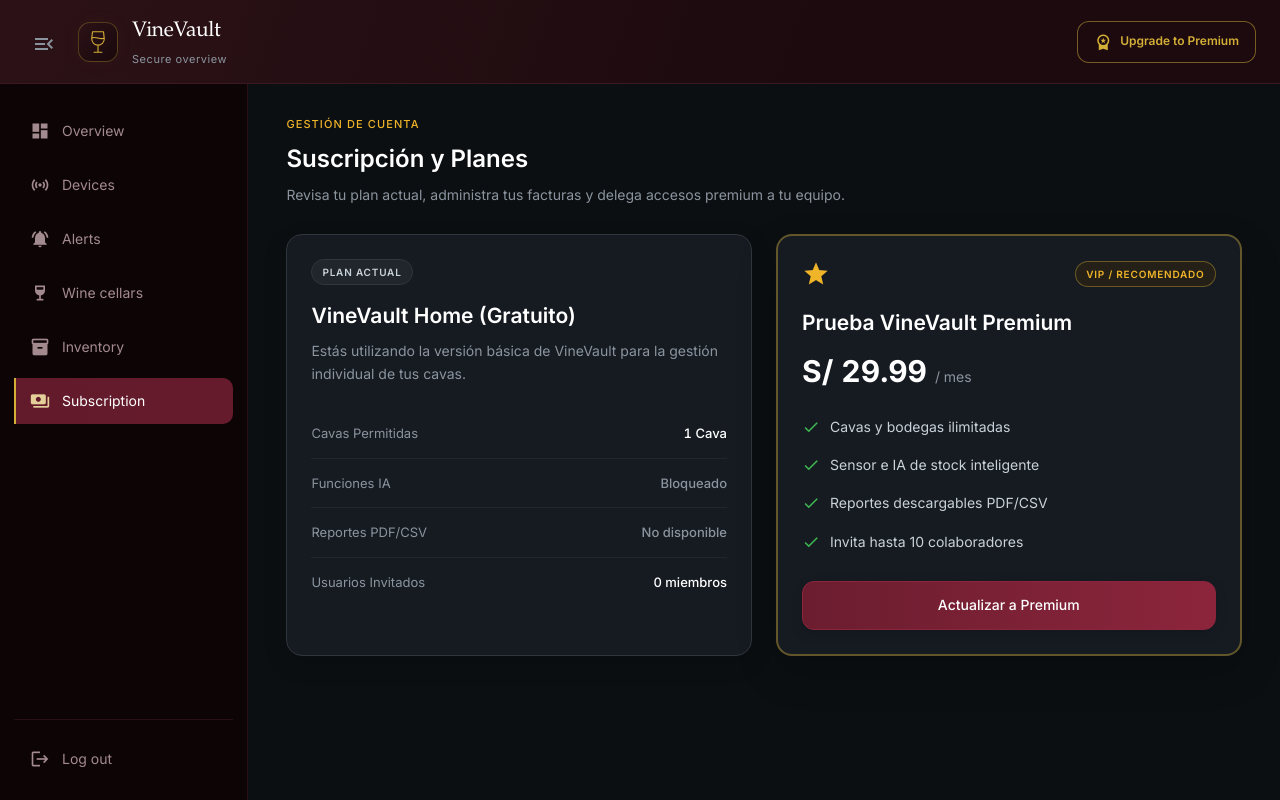
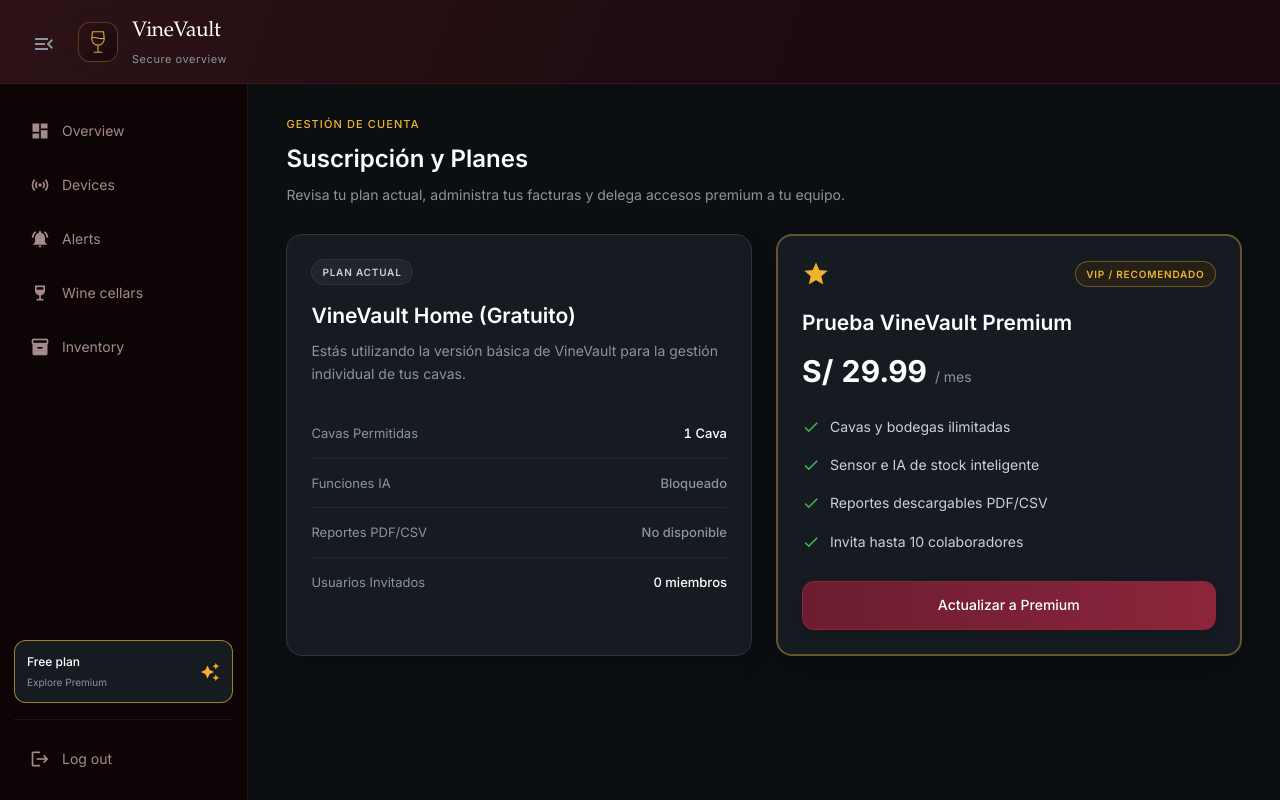
Before and after one commit to Grupo2-ArqSoftwareEmergentes/vinevault-ui, an Angular app: page /subscription in a window 1280 px wide. Built offline with nearby package versions, Linux system fonts and the light colour scheme.

Commit message:
refactor(nav): consolidate subscription indicators into a single dynamic plan badge in the sidebar

```diff
--- a/src/app/shared/components/header/header.css
+++ b/src/app/shared/components/header/header.css
@@ -16,7 +16,6 @@
 }
 
 .header-left,
-.header-right,
 .brand {
   display: flex;
   align-items: center;
@@ -69,47 +68,10 @@
   .with-workspace .brand-copy { display: none; }
 }
 @media (max-width: 600px) {
-  .with-workspace .upgrade-label, .with-workspace .premium-label { display: none; }
-  .with-workspace .upgrade-button { width: 42px; padding: 8px; }
   .with-workspace app-workspace-switcher { flex: 1; width: auto; }
   .with-workspace .header-left { gap: 8px; }
 }
 
-.upgrade-button,
-.status-pill {
-  display: inline-flex;
-  align-items: center;
-  justify-content: center;
-  gap: 8px;
-  min-height: 42px;
-  padding: 8px 16px;
-  border: 1px solid rgb(212 175 55 / 50%);
-  border-radius: 12px;
-  background: #1c0a0e;
-  color: #d4af37;
-  font: inherit;
-  font-size: 12px;
-  font-weight: 600;
-  line-height: 1.4;
-  cursor: pointer;
-  transition: background-color 180ms ease, border-color 180ms ease;
-}
-
-.upgrade-button:hover,
-.status-pill:hover {
-  background: rgb(212 175 55 / 10%);
-  border-color: #d4af37;
-}
-
-.upgrade-button mat-icon,
-.pill-icon {
-  width: 18px;
-  height: 18px;
-  font-size: 18px;
-  flex-shrink: 0;
-}
-
-.upgrade-button:focus-visible,
 .menu-button:focus-visible {
   outline: 2px solid #d4af37;
   outline-offset: 3px;
@@ -119,7 +81,6 @@
   .header-container { padding-inline: 12px; }
   .header-left, .brand { gap: 8px; }
   .brand-copy span { display: none; }
-  .upgrade-button, .status-pill { padding-inline: 10px; }
 }
 
 @media (max-width: 420px) {
@@ -129,7 +90,3 @@
 @media (max-width: 480px) {
   .with-workspace .brand { display: none; }
 }
-
-@media (prefers-reduced-motion: reduce) {
-  .upgrade-button, .status-pill { transition: none; }
-}
--- a/src/app/shared/components/header/header.html
+++ b/src/app/shared/components/header/header.html
@@ -18,28 +18,4 @@
     <app-workspace-switcher *ngIf="showWorkspaceSwitcher"></app-workspace-switcher>
   </div>
 
-  <div class="header-right">
-    <button
-      *ngIf="effectivePlan() === 'FREE'; else premiumPill"
-      type="button"
-      class="upgrade-button"
-      aria-label="Upgrade to Premium"
-      (click)="openCheckout()"
-    >
-      <mat-icon aria-hidden="true">workspace_premium</mat-icon>
-      <span class="upgrade-label">Upgrade to Premium</span>
-    </button>
-
-    <ng-template #premiumPill>
-      <span
-        class="status-pill premium-active"
-        aria-label="Premium subscription active"
-        (dblclick)="resetSubscription()"
-        title="Double-click to reset to Free"
-      >
-        <mat-icon class="pill-icon">workspace_premium</mat-icon>
-        <span class="premium-label">Premium Mode</span>
-      </span>
-    </ng-template>
-  </div>
 </header>
--- a/src/app/shared/components/header/header.ts
+++ b/src/app/shared/components/header/header.ts
@@ -1,16 +1,13 @@
 import { CommonModule } from '@angular/common';
-import { Component, EventEmitter, Input, Output, inject } from '@angular/core';
+import { Component, EventEmitter, Input, Output } from '@angular/core';
 import { MatButtonModule } from '@angular/material/button';
 import { MatIconModule } from '@angular/material/icon';
-import { MatDialog, MatDialogModule } from '@angular/material/dialog';
-import { MockPaymentService } from '../plans/services/mock-payment.service';
-import { CheckoutModalComponent } from '../plans/components/checkout-modal/checkout-modal';
 import { WorkspaceSwitcherComponent } from '../workspace-switcher/workspace-switcher';
 
 @Component({
   selector: 'app-header',
   standalone: true,
-  imports: [CommonModule, MatButtonModule, MatIconModule, MatDialogModule, WorkspaceSwitcherComponent],
+  imports: [CommonModule, MatButtonModule, MatIconModule, WorkspaceSwitcherComponent],
   templateUrl: './header.html',
   styleUrl: './header.css',
 })
@@ -19,29 +16,8 @@ export class HeaderComponent {
   @Input() showWorkspaceSwitcher = false;
   @Output() sidebarToggleRequested = new EventEmitter<void>();
 
-  private readonly dialog = inject(MatDialog);
-  private readonly paymentService = inject(MockPaymentService);
-
-  readonly subscription = this.paymentService.subscription;
-  readonly effectivePlan = this.paymentService.effectivePlan;
-
   onToggleSidebar(): void {
     this.sidebarToggleRequested.emit();
   }
 
-  openCheckout(): void {
-    this.dialog.open(CheckoutModalComponent, {
-      width: '860px',
-      maxWidth: '95vw',
-      maxHeight: '95vh',
-      panelClass: 'subscription-checkout-dialog',
-      ariaLabel: 'Pago de suscripción VineVault Premium (simulación)',
-      disableClose: true,
-      autoFocus: false
-    });
-  }
-
-  resetSubscription(): void {
-    this.paymentService.resetToFree();
-  }
 }
--- a/src/app/shared/components/sidebar/sidebar.css
+++ b/src/app/shared/components/sidebar/sidebar.css
@@ -73,13 +73,47 @@
 
 .sidebar-footer {
   margin-top: auto;
+  display: flex;
+  flex-direction: column;
+  gap: 16px;
+}
+
+.logout-section {
   padding-top: 16px;
   border-top: 1px solid rgb(58 26 32 / 60%);
 }
 
+.plan-status {
+  display: flex;
+  align-items: center;
+  justify-content: space-between;
+  gap: 12px;
+  min-height: 60px;
+  padding: 12px;
+  border: 1px solid rgb(212 175 55 / 30%);
+  border-radius: 12px;
+  background: #161b22;
+  color: #fff;
+  text-decoration: none;
+  cursor: pointer;
+  transition: border-color 160ms ease, background-color 160ms ease;
+}
+
+.plan-status:hover, .plan-status--current { border-color: rgb(212 175 55 / 70%); }
+.plan-status--premium { background: #1c0a0e; border-color: rgb(212 175 55 / 60%); }
+.plan-status--premium:hover { border-color: #d4af37; }
+.plan-copy { display: flex; flex-direction: column; gap: 4px; min-width: 0; }
+.plan-name { color: #fff; font-size: 12px; font-weight: 500; }
+.plan-caption { color: #8b949e; font-size: 10px; line-height: 1.5; }
+.plan-status--premium .plan-name { color: #f3e5ab; font-weight: 600; }
+.plan-icon { flex-shrink: 0; width: 20px; height: 20px; font-size: 20px; color: #f0b429; }
+.plan-status--premium .plan-icon { color: #f3e5ab; }
+.sidebar-container.collapsed .plan-status { justify-content: center; padding-inline: 8px; }
+
 .logout-button:hover { color: #efb8c2; }
 
 .nav-item:focus-visible,
+.plan-status:focus-visible,
 .logout-button:focus-visible,
 .sidebar-backdrop:focus-visible {
   outline: 2px solid #d4af37;
@@ -128,5 +162,5 @@
 }
 
 @media (prefers-reduced-motion: reduce) {
-  .sidebar-container, .nav-item, .logout-button { transition: none; }
+  .sidebar-container, .nav-item, .logout-button, .plan-status { transition: none; }
 }
--- a/src/app/shared/components/sidebar/sidebar.html
+++ b/src/app/shared/components/sidebar/sidebar.html
@@ -18,9 +18,22 @@
   </nav>
 
   <div class="sidebar-footer">
+    <a class="plan-status" [class.plan-status--premium]="effectivePlan() === 'PREMIUM'"
+      routerLink="/subscription" routerLinkActive="plan-status--current" ariaCurrentWhenActive="page"
+      [attr.aria-label]="effectivePlan() === 'PREMIUM' ? 'Premium plan, PRO Active. Manage subscription' : 'Free plan. View subscription plans'"
+      [title]="effectivePlan() === 'PREMIUM' ? 'Premium — PRO Active' : 'Free plan — Explore Premium'"
+      (click)="onNavItemClick()">
+      <span *ngIf="isOpen" class="plan-copy">
+        <span class="plan-name">{{ effectivePlan() === 'PREMIUM' ? 'Premium plan' : 'Free plan' }}</span>
+        <span class="plan-caption">{{ effectivePlan() === 'PREMIUM' ? 'PRO Active' : 'Explore Premium' }}</span>
+      </span>
+      <mat-icon class="plan-icon" aria-hidden="true">{{ effectivePlan() === 'PREMIUM' ? 'workspace_premium' : 'auto_awesome' }}</mat-icon>
+    </a>
+    <div class="logout-section">
     <button type="button" class="logout-button" (click)="onLogout()" aria-label="Log out" title="Log out">
       <mat-icon aria-hidden="true">logout</mat-icon>
       <span *ngIf="isOpen">Log out</span>
     </button>
+    </div>
   </div>
 </aside>
--- a/src/app/shared/components/sidebar/sidebar.ts
+++ b/src/app/shared/components/sidebar/sidebar.ts
@@ -1,10 +1,11 @@
 import { CommonModule } from '@angular/common';
-import { Component, EventEmitter, HostListener, Input, Output } from '@angular/core';
+import { Component, EventEmitter, HostListener, Input, Output, inject } from '@angular/core';
 import { Router, RouterLink, RouterLinkActive } from '@angular/router';
 import { MatButtonModule } from '@angular/material/button';
 import { MatIconModule } from '@angular/material/icon';
 
 import { LogoutUseCase } from '../../../iam/domain/use-cases/logout/logout';
+import { MockPaymentService } from '../plans/services/mock-payment.service';
 
 interface NavItem {
   label: string;
@@ -23,6 +24,7 @@ interface NavItem {
 export class SidebarComponent {
   @Input() isOpen = true;
   @Output() closeRequested = new EventEmitter<void>();
+  readonly effectivePlan = inject(MockPaymentService).effectivePlan;
 
   readonly navItems: NavItem[] = [
     { label: 'Overview', icon: 'dashboard', route: '/overview', exact: true },
@@ -30,7 +32,6 @@ export class SidebarComponent {
     { label: 'Alerts', icon: 'notifications_active', route: '/alerts', exact: true },
     { label: 'Wine cellars', icon: 'wine_bar', route: '/cavas', exact: true },
     { label: 'Inventory', icon: 'inventory', route: '/inventory', exact: true },
-    { label: 'Subscription', icon: 'payments', route: '/subscription', exact: true },
   ];
 
   constructor(
```
Also changed, not shown: 2 other files (tests, documents, lock files or other folders).
